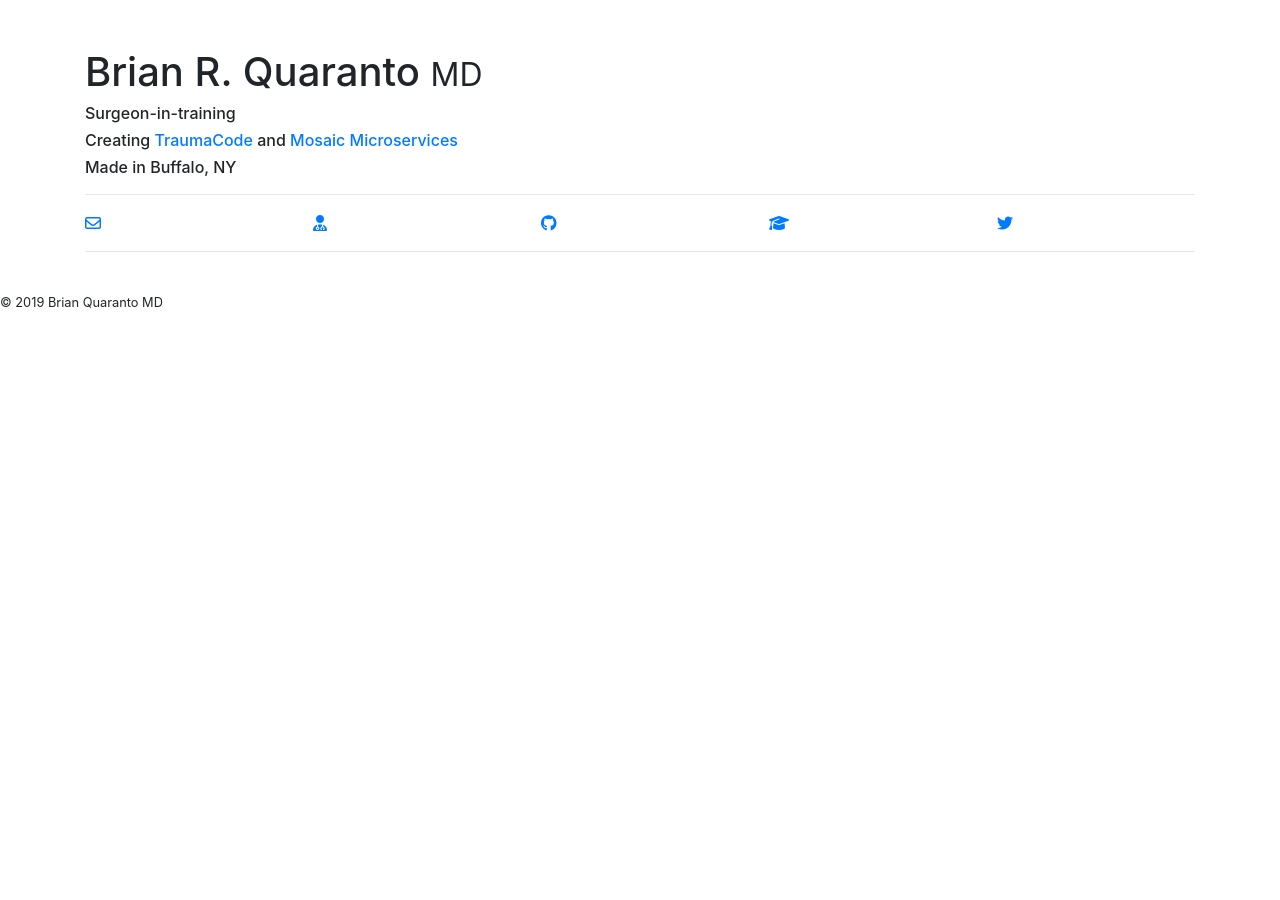
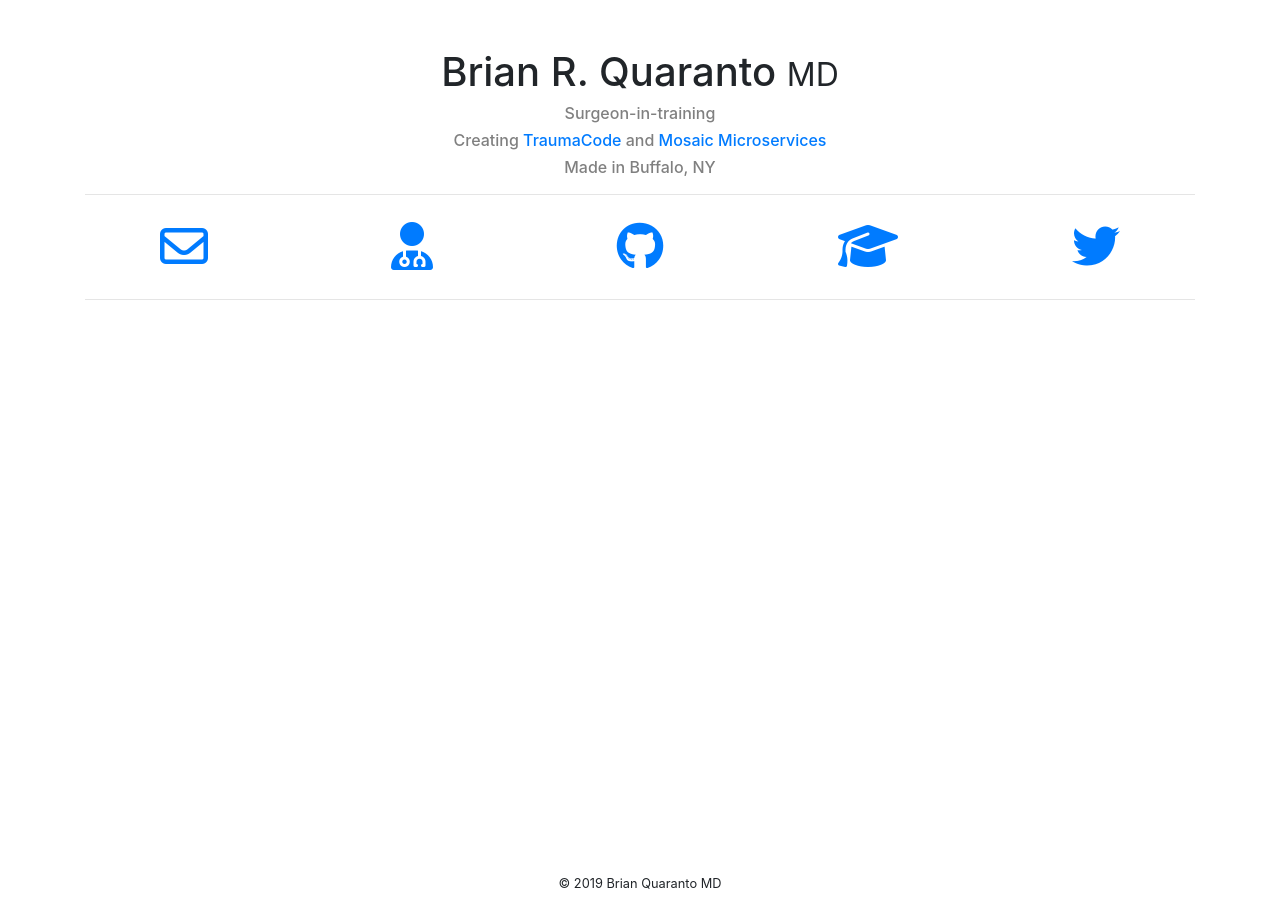
Before and after one commit to bquarant/bquarant.github.com, a Jekyll site: the page built from about.md, in a window 1280 px wide. Built offline with Jekyll 4.4.1, drawn with Linux system fonts in a browser that asks for light colours; nearby versions of some CDN libraries.

Commit message:
fixing css link

```diff
--- a/_includes/head.html
+++ b/_includes/head.html
@@ -3,6 +3,7 @@
   <meta http-equiv="X-UA-Compatible" content="IE=edge">
   <meta name="viewport" content="width=device-width, initial-scale=1, shrink-to-fit=no">
 
+  <link rel="stylesheet" href="{{ "/assets/css/bqmd.css" | relative_url }}">
   {%- feed_meta -%}
 
   {%- include google-analytics.html -%}
@@ -16,5 +17,4 @@
 
   <!-- Other CSS Resources-->
   <script src="https://kit.fontawesome.com/9604399717.js" crossorigin="anonymous"></script>
-  <link href="assets/css/bqmd.css" rel="stylesheet" media="all">
 </head>
```
